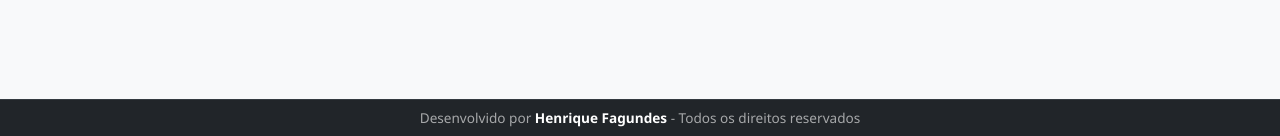
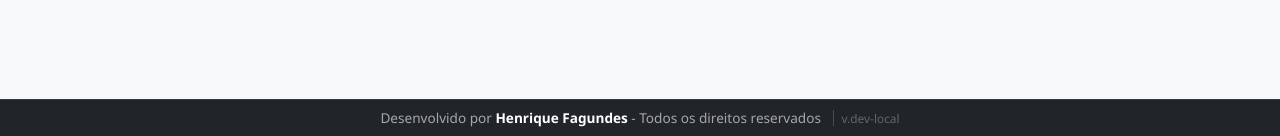
Before and after one commit to AprendendoLinux/enquetes, a FastAPI app: page / in a window 1280 px wide. Shown: the part 664-800 px from the top of the page. Run offline with FastAPI, Linux system fonts and the light colour scheme; parts of the project's set-up code (start-up, migrations or seed data) failed here and were passed over.

Commit message:
Iniciando versionamento

```diff
--- a/app/main.py
+++ b/app/main.py
@@ -116,6 +116,8 @@ app = FastAPI(lifespan=lifespan)
 app.mount("/static", StaticFiles(directory="static"), name="static")
 
 templates = Jinja2Templates(directory="templates")
+
+templates.env.globals["app_version"] = os.environ.get("APP_VERSION", "dev-local")
 
 # Incluindo Rotas
 app.include_router(auth.router, prefix="/auth", tags=["auth"])
--- a/app/templates/base.html
+++ b/app/templates/base.html
@@ -343,7 +343,14 @@
 
   <footer class="footer-credits">
       <div class="container">
-          <span>Desenvolvido por <a href="https://www.henrique.tec.br/" target="_blank">Henrique Fagundes</a> - Todos os direitos reservados</span>
+          <span>
+              Desenvolvido por <a href="https://www.henrique.tec.br/" target="_blank">Henrique Fagundes</a>
+              - Todos os direitos reservados
+          </span>
+
+          <span class="ms-2 ps-2 border-start border-secondary opacity-50 small" title="Versão do Sistema">
+              v.{{ app_version }}
+          </span>
       </div>
   </footer>
 
```
Also changed, not shown: 1 other file.
